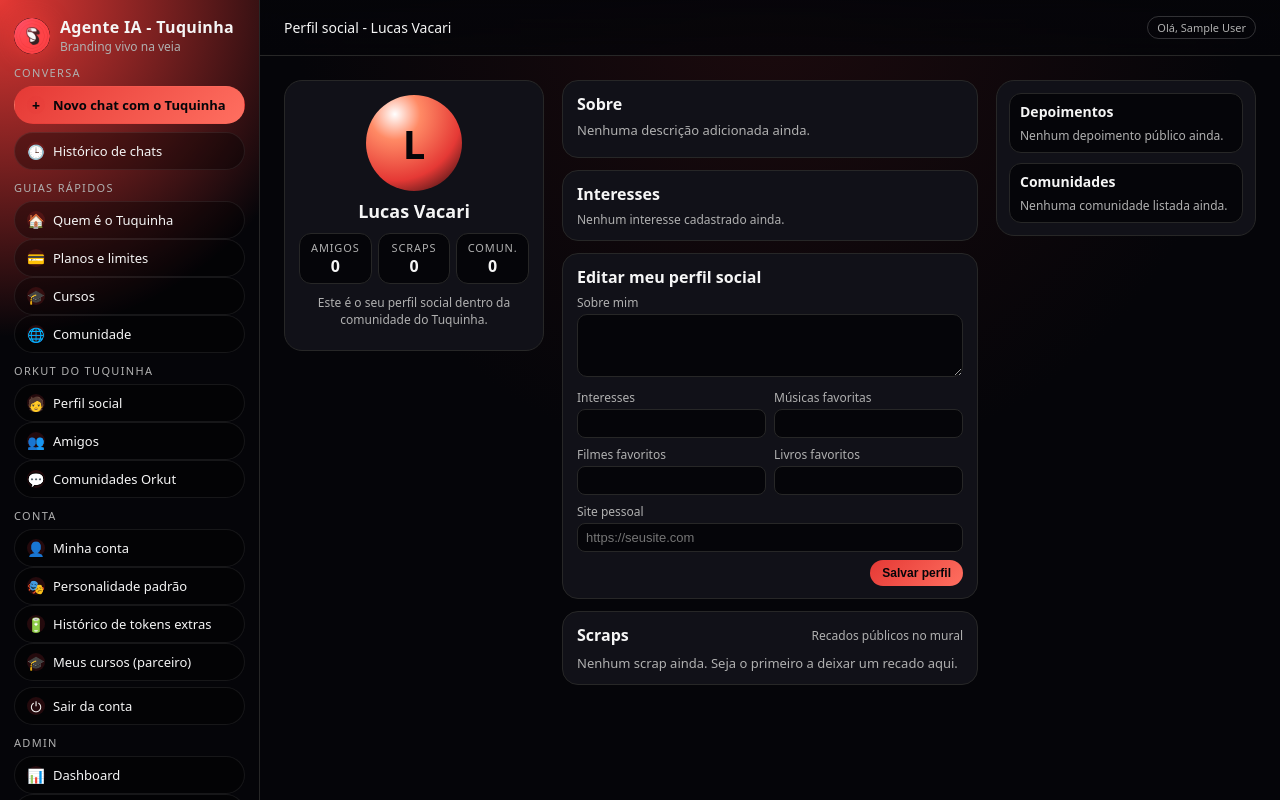
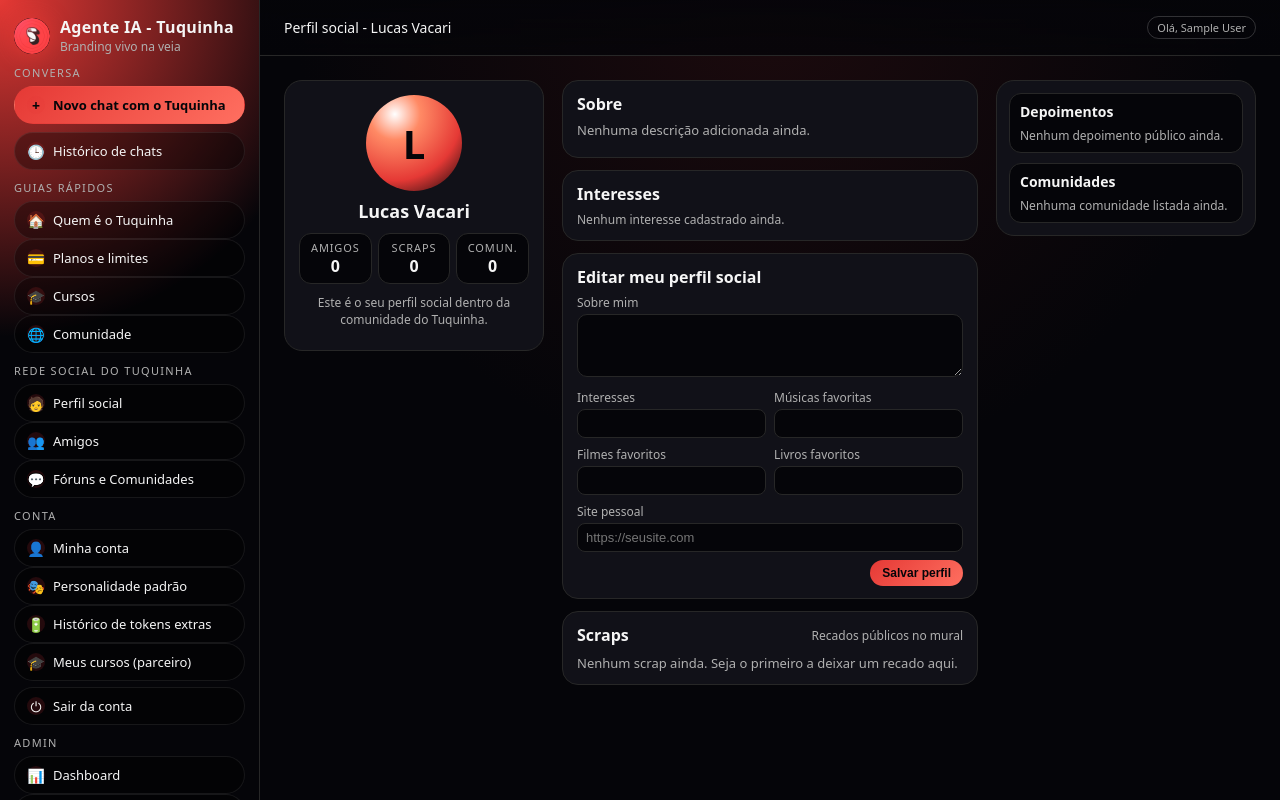
Before and after one commit to BrookSK/Agente-IA-Tuquinha, a PHP site: page /perfil in a window 1280 px wide. Run offline with PHP 8.4, Linux system fonts and the light colour scheme; the visitor is signed in with stand-in values (Sample User, id 1); data comes from the database, SQL or seed files in the repository; data that the repository does not hold is empty; some libraries are stand-ins or nearby versions.

Commit message:
feat: rebrand social features from "Orkut do Tuquinha" to generic social network terminology
Update page titles, sidebar labels, and UI text to remove Orkut-specific branding. Change "Orkut do Tuquinha" to "Rede social do Tuquinha" in sidebar, "Comunidades Orkut" to "Fóruns e Comunidades", and update various help texts to use generic friendly language instead of Orkut references. Simplify community description and testimonial placeholder text for broader appeal.

```diff
--- a/app/Controllers/CommunitiesController.php
+++ b/app/Controllers/CommunitiesController.php
@@ -48,7 +48,7 @@ class CommunitiesController extends Controller
         unset($_SESSION['communities_success'], $_SESSION['communities_error']);
 
         $this->view('social/communities', [
-            'pageTitle' => 'Comunidades - Orkut do Tuquinha',
+            'pageTitle' => 'Comunidades do Tuquinha',
             'user' => $user,
             'communities' => $communities,
             'memberships' => $memberships,
--- a/app/Controllers/FriendsController.php
+++ b/app/Controllers/FriendsController.php
@@ -38,7 +38,7 @@ class FriendsController extends Controller
         unset($_SESSION['friends_success'], $_SESSION['friends_error']);
 
         $this->view('social/friends', [
-            'pageTitle' => 'Amigos - Orkut do Tuquinha',
+            'pageTitle' => 'Amigos do Tuquinha',
             'user' => $user,
             'friends' => $friends,
             'pending' => $pending,
--- a/app/Views/community/index.php
+++ b/app/Views/community/index.php
@@ -145,7 +145,7 @@ if (!function_exists('community_format_body')) {
         <main style="flex:2 1 320px; min-width:260px;">
             <h1 style="font-size: 20px; margin-bottom: 4px; font-weight: 650;">Comunidade do Tuquinha</h1>
             <p style="color:#b0b0b0; font-size:13px; margin-bottom:10px;">
-                Espaço para trocar dúvidas, processos e histórias com outros alunos do Tuquinha. Inspirado no Orkut, mas com o jeitinho atual da plataforma.
+                Espaço para trocar dúvidas, processos e histórias com outros alunos do Tuquinha, do seu jeito, em um só lugar.
             </p>
 
             <?php if (!empty($success)): ?>
--- a/app/Views/layouts/main.php
+++ b/app/Views/layouts/main.php
@@ -396,7 +396,7 @@ $pageTitle = $pageTitle ?? 'Agente IA - Tuquinha';
                 <?php endif; ?>
 
                 <?php if (!empty($_SESSION['user_id'])): ?>
-                    <div class="sidebar-section-title" style="margin-top: 10px;">Orkut do Tuquinha</div>
+                    <div class="sidebar-section-title" style="margin-top: 10px;">Rede social do Tuquinha</div>
                     <a href="/perfil" class="sidebar-button">
                         <span class="icon">
                             🧑
@@ -413,7 +413,7 @@ $pageTitle = $pageTitle ?? 'Agente IA - Tuquinha';
                         <span class="icon">
                             💬
                         </span>
-                        <span>Comunidades Orkut</span>
+                        <span>Fóruns e Comunidades</span>
                     </a>
                 <?php endif; ?>
 
--- a/app/Views/social/community_topic.php
+++ b/app/Views/social/community_topic.php
@@ -52,7 +52,7 @@ $slug = (string)($community['slug'] ?? '');
     <section style="background:#111118; border-radius:16px; border:1px solid #272727; padding:12px 14px;">
         <div style="display:flex; justify-content:space-between; align-items:center; margin-bottom:6px;">
             <h2 style="font-size:16px;">Respostas</h2>
-            <span style="font-size:12px; color:#b0b0b0;">Converse como em fórum do Orkut</span>
+            <span style="font-size:12px; color:#b0b0b0;">Converse como em um fórum entre amigos</span>
         </div>
 
         <?php if ($isMember): ?>
--- a/app/Views/social/profile.php
+++ b/app/Views/social/profile.php
@@ -67,7 +67,7 @@ $profileId = (int)($profileUser['id'] ?? 0);
             <div style="display:flex; flex-direction:column; gap:6px; margin-bottom:8px;">
                 <?php if ($friendStatus === 'accepted'): ?>
                     <div style="font-size:12px; color:#8bc34a; background:#10330f; border-radius:10px; border:1px solid #3aa857; padding:6px 8px; text-align:center;">
-                        Vocês são amigos no Orkut do Tuquinha.
+                        Vocês são amigos na rede social do Tuquinha.
                     </div>
                 <?php elseif ($friendStatus === 'pending' && $requestedById === $currentId): ?>
                     <div style="font-size:12px; color:#ffb74d; background:#311; border-radius:10px; border:1px solid #a33; padding:6px 8px; text-align:center;">
@@ -267,7 +267,7 @@ $profileId = (int)($profileUser['id'] ?? 0);
                 <h3 style="font-size:14px; margin-bottom:6px;">Escrever depoimento</h3>
                 <form action="/perfil/depoimento" method="post" style="display:flex; flex-direction:column; gap:6px;">
                     <input type="hidden" name="to_user_id" value="<?= (int)$profileId ?>">
-                    <textarea name="body" rows="3" placeholder="Conte algo legal sobre essa pessoa, como no Orkut raiz." style="width:100%; padding:6px 8px; border-radius:8px; border:1px solid #272727; background:#050509; color:#f5f5f5; font-size:12px; resize:vertical;"></textarea>
+                    <textarea name="body" rows="3" placeholder="Conte algo legal sobre essa pessoa, do jeitinho que só você sabe." style="width:100%; padding:6px 8px; border-radius:8px; border:1px solid #272727; background:#050509; color:#f5f5f5; font-size:12px; resize:vertical;"></textarea>
                     <label style="font-size:11px; color:#b0b0b0; display:flex; align-items:center; gap:4px;">
                         <input type="checkbox" name="is_public" value="1" checked style="accent-color:#e53935;">
                         Tornar depoimento público se a pessoa aceitar
```
